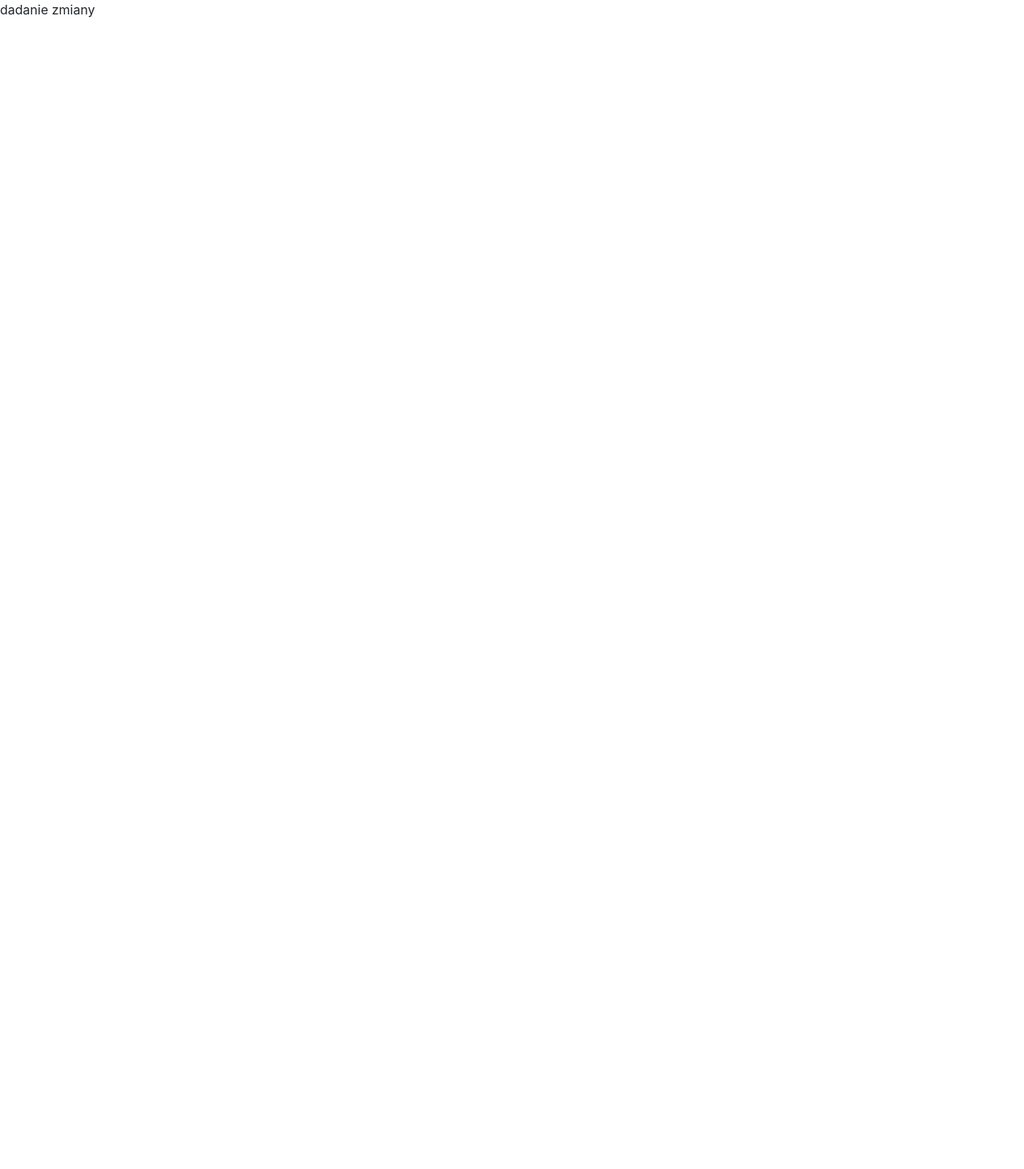
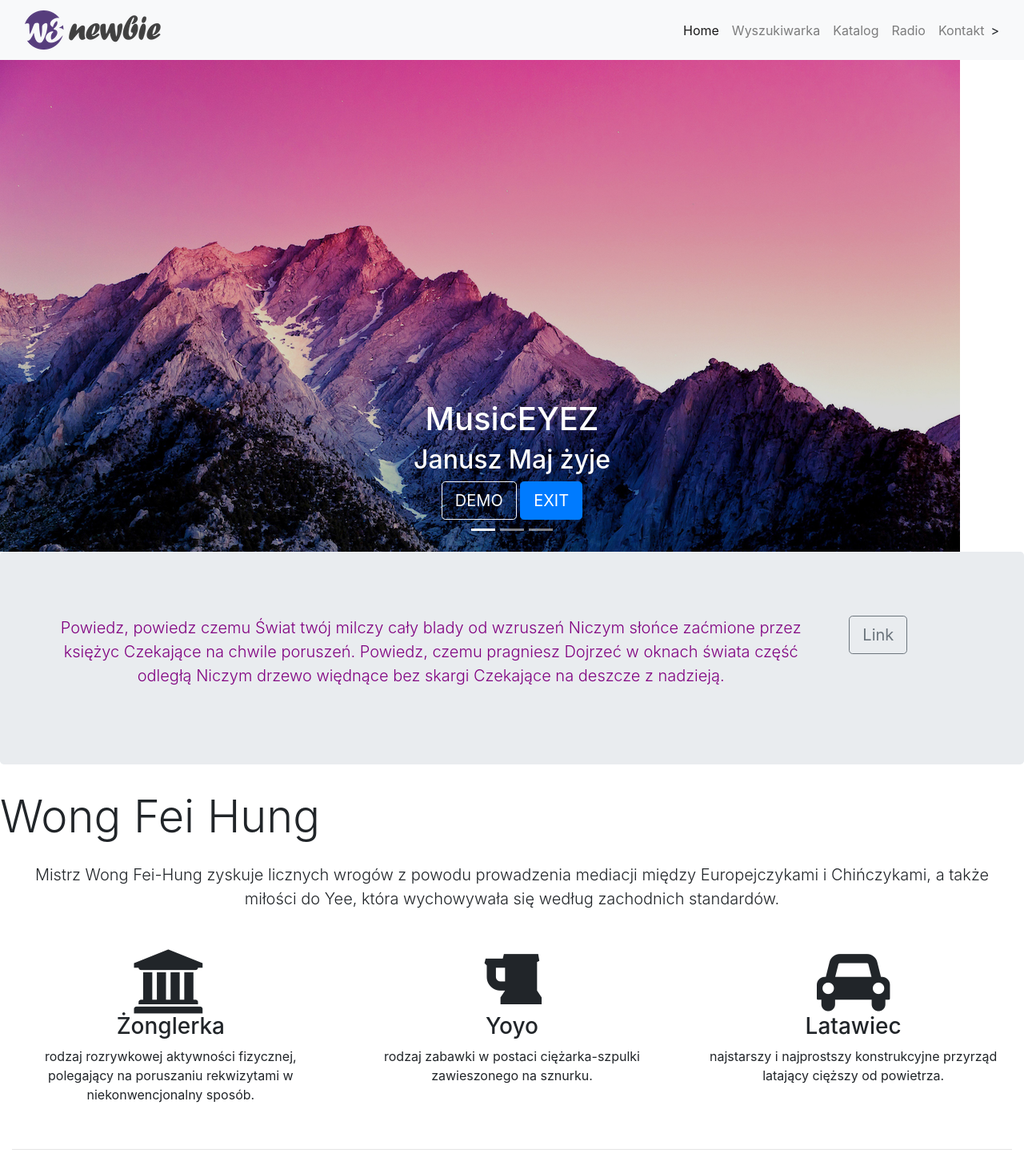
Before and after one commit to KarwowskiZyczynski/MusicEYEZ, a PHP site: page / in a window 1280 px wide. Before the commit the page is almost empty. Shown: the whole page at 80% size. Before the commit the page ends 22 px from the top, so only its background shows below. Run offline with PHP 8.4, Linux system fonts and the light colour scheme; some libraries are stand-ins or nearby versions.

Commit message:
Projekt PAI Dlaszy ciąg budowania strony.

```diff
--- a/index.html
+++ b/index.html
@@ -3,31 +3,112 @@
 <head>
 	<meta charset="utf-8">
 	<meta name="viewport" content="width=device-width, initial-scale=1">
-	<title>Complete Bootstrap 4 Website Layout</title>
+	<title>MusicEYEZ</title>
 	<link rel="stylesheet" href="https://maxcdn.bootstrapcdn.com/bootstrap/4.0.0/css/bootstrap.min.css">
 	<script src="https://ajax.googleapis.com/ajax/libs/jquery/3.3.1/jquery.min.js"></script>
 	<script src="https://cdnjs.cloudflare.com/ajax/libs/popper.js/1.12.9/umd/popper.min.js"></script>
 	<script src="https://maxcdn.bootstrapcdn.com/bootstrap/4.0.0/js/bootstrap.min.js"></script>
-	<script src="https://use.fontawesome.com/releases/v5.0.8/js/all.js"></script>
+	<link rel="stylesheet" href="https://cdnjs.cloudflare.com/ajax/libs/font-awesome/4.7.0/css/font-awesome.min.css">
 	<link href="style.css" rel="stylesheet">
-	dadanie zmiany
 </head>
 <body>
 
 <!-- Navigation -->
-
-
+<nav class="navbar navbar-expand-md navbar-light bg-light sticky-top">
+<div class="container-fluid">
+	<a class="navbar-brand" href="#"><img src="img/logo.png"></a>
+	<button class="navbar-toggler" type="button" data-toggle="collapse" data-target="#navbarResponsive">
+		<span class="navbar-toggler-icon"></span>
+	</button>
+	<div class="collapse navbar-collapse" id="navbarResponsive">
+		<ul class="navbar-nav ml-auto">
+			<li class="nav-item active">
+				<a class="nav-link" href="#">Home</a>
+			</li>
+			<li class="nav-item">
+				<a class="nav-link" href="#">Wyszukiwarka</a>
+			</li>			<li class="nav-item">
+				<a class="nav-link" href="#">Katalog</a>
+			</li>			<li class="nav-item">
+				<a class="nav-link" href="#">Radio</a>
+			</li>			<li class="nav-item">
+				<a class="nav-link" href="#">Kontakt</a>
+			</li>
+		</ul>
+	</div>>
+</div>
+</nav>
 <!--- Image Slider -->
-
-
+<div id="slides" class="carousel slide" data-ride="carousel">
+	<ul class="carousel-indicators">
+		<li data-target="#slides" data-slide-to="0" class="active"></li>
+		<li data-target="#slides" data-slide-to="1"></li>
+		<li data-target="#slides" data-slide-to="2"></li>
+	</ul>
+<div class="carousel-inner">
+	<div class="carousel-item active">
+		<img src="img/background.png">
+		<div class="carousel-caption">
+			<h1 class="dispaly-2">MusicEYEZ</h1>
+			<h2>Janusz Maj żyje</h2>
+			<button type="button" class="btn btn-outline-light btn-lg">DEMO</button>
+			<button type="button" class="btn btn-primary btn-lg">EXIT</button>
+		</div>
+	</div>
+	<div class="carousel-item">
+		<img src="img/background2.png">
+	</div>
+	<div class="carousel-item">
+		<img src="img/background3.png">
+	</div>
+</div>
+</div>
 <!--- Jumbotron -->
-
+<div class="container-fluid">
+<div class="row jumbotron">
+	<div class="col-xs-12 col-sm-12 col-md-9 col-lg-9 col-xl-10 hero_heading text-center">
+		<p class="lead" style="color:purple;">Powiedz, powiedz czemu Świat twój milczy cały blady od wzruszeń Niczym słońce zaćmione przez księżyc Czekające na chwile poruszeń. Powiedz, czemu pragniesz Dojrzeć w oknach świata część odległą Niczym drzewo więdnące bez skargi Czekające na deszcze z nadzieją.</p>
+	</div>
+	<div class="col-xs-12 col-sm-12 col-md-3 col-lg-3 col-xl-2">
+		<a href="#"><button type="button" class="btn btn btn-outline-secondary btn-lg ">Link</button></a>
+	</div>
+</div>
+</div>
 
 <!--- Welcome Section -->
-
+<div class="container-fluid padding">
+<div class="row welcome text-center">
+	<div class="display-4">
+		<h1 class="display-4">Wong Fei Hung</h1>
+	</div>
+	<hr>
+	<div class="col-12">
+		<p class="lead">Mistrz Wong Fei-Hung zyskuje licznych wrogów z powodu prowadzenia mediacji między Europejczykami i Chińczykami, a także miłości do Yee, która wychowywała się według zachodnich standardów. </p>
+	</div>
+</div>
+</div>
 
 <!--- Three Column Section -->
-
+<div class="container-fluid">
+<div class="row text-center padding">
+	<div class="col-xs-12 col-sm-6 col-md-4">
+		<i class="fa fa-university" style="font-size:500%;"></i>
+		<h3>Żonglerka</h3>
+		<p>rodzaj rozrywkowej aktywności fizycznej, polegający na poruszaniu rekwizytami w niekonwencjonalny sposób.</p>
+	</div>
+	<div class="col-xs-12 col-sm-6 col-md-4">
+		<i class="fa fa-beer" style="font-size:500%;"></i>
+		<h3>Yoyo</h3>
+		<p>rodzaj zabawki w postaci ciężarka-szpulki zawieszonego na sznurku. </p>
+	</div>
+	<div class="col-sm-12 col-sm-6 col-md-4">
+		<i class="fa fa-car" style="font-size:500%;"></i>
+		<h3>Latawiec</h3>
+		<p>najstarszy i najprostszy konstrukcyjne przyrząd latający cięższy od powietrza. </p>
+	</div>
+</div>
+<hr class="my-4 ">
+</div>
 
 <!--- Two Column Section -->
 
```
Also changed, not shown: M/indexM.html (+61 -6 lines), M/style.css (+5 -3 lines), style.css (+8 -21 lines), M/img/gif/fish.gif (added), M/img/gif/fishman.gif (added), M/img/sum.jpg (added), M/img/sum.png (added).
